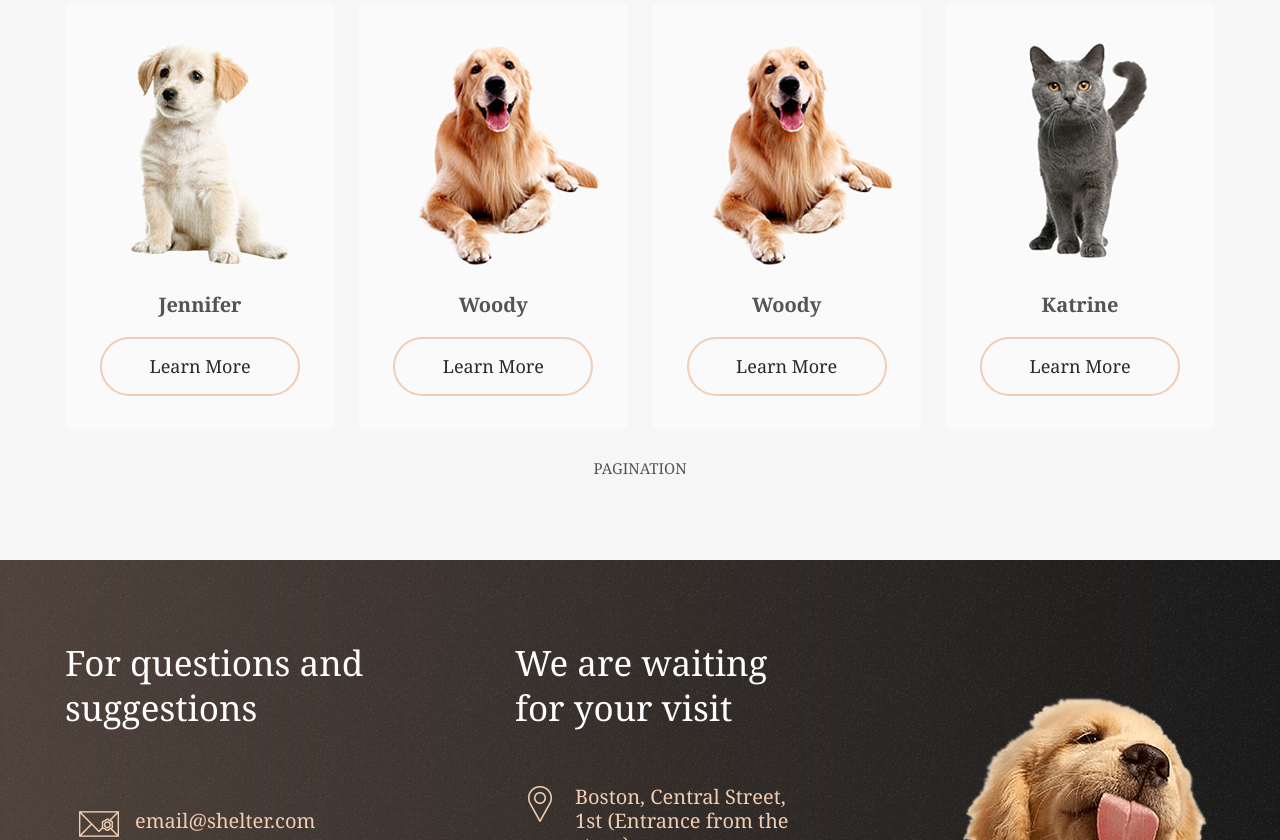
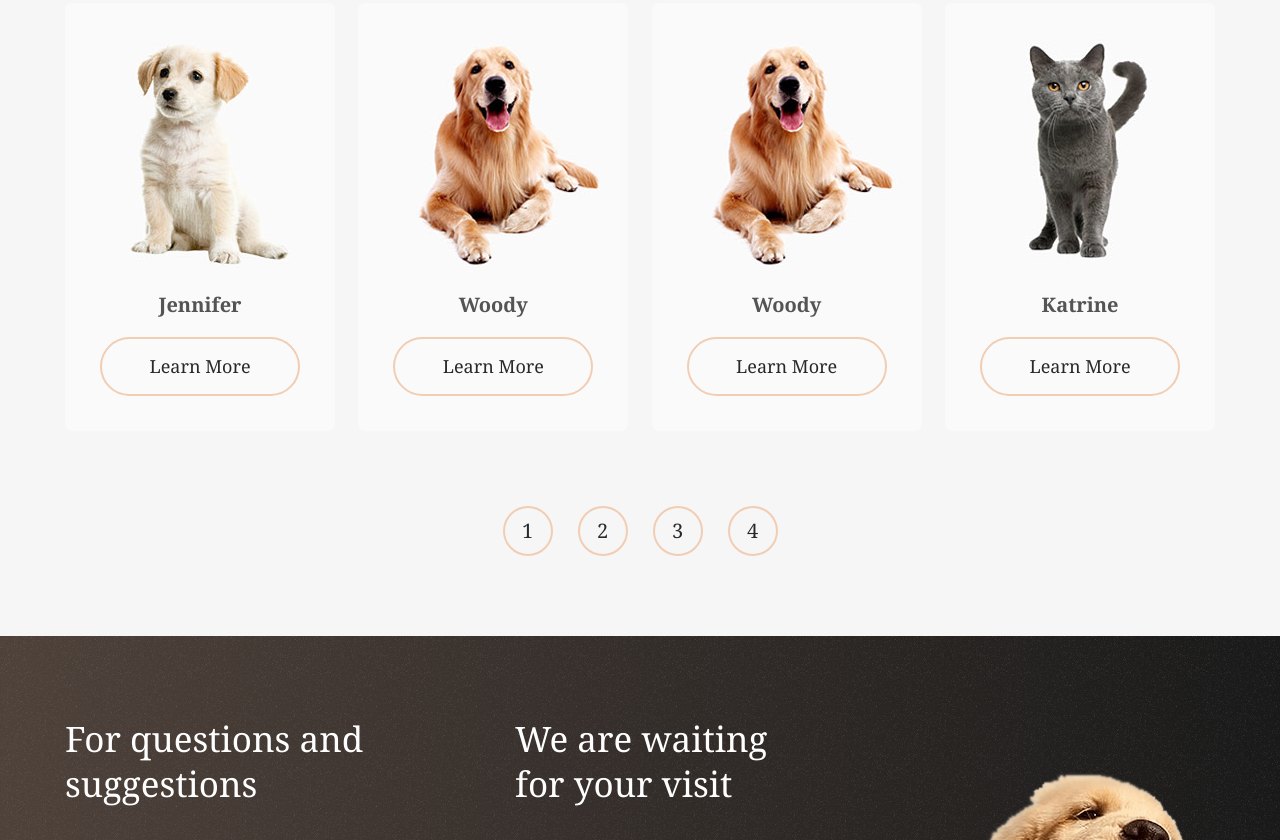
Before and after one commit to dmitry8/animal-shelter, a website: page source/pets.html in a window 1280 px wide. Shown: the part 814-1654 px from the top of the page. Drawn offline with nearby package versions, Linux system fonts and the light colour scheme; files that its build step writes are made by us from their sources.

Commit message:
Добавляет пагинацию, небольшой рефакторинг

```diff
--- a/source/pets.html
+++ b/source/pets.html
@@ -89,7 +89,20 @@
           </li>
         </ul>
 
-        PAGINATION
+        <ul class="pets__pagination-list">
+          <li class="pets__pagination-item">
+            <a class="pets__pagination-link" href="#">1</a>
+          </li>
+          <li class="pets__pagination-item">
+            <a class="pets__pagination-link" href="#">2</a>
+          </li>
+          <li class="pets__pagination-item">
+            <a class="pets__pagination-link" href="#">3</a>
+          </li>
+          <li class="pets__pagination-item">
+            <a class="pets__pagination-link" href="#">4</a>
+          </li>
+        </ul>
 
       </div>
     </section>
--- a/source/sass/blocks/modal.scss
+++ b/source/sass/blocks/modal.scss
@@ -1,12 +1,10 @@
 .modal-pet {
   display: flex;
   background-color: #fafafa;
-    // position: relative;
   width: 970px;
   min-height: 470px;
   border-radius: 10px;
   box-shadow: 0px 0px 20px 0px rgba(0,0,0,0.1);
-
   position: fixed;
   top: 50%;
   left: 50%;
--- a/source/sass/blocks/page-footer.scss
+++ b/source/sass/blocks/page-footer.scss
@@ -1,3 +1,3 @@
 .page-footer {
-    background-image: url(../img/noise-bg.png), linear-gradient(to right, rgba(79,66,59,1) 0%,rgba(25,25,25,1) 100%);
+  background-image: url(../img/noise-bg.png), linear-gradient(to right, rgba(79,66,59,1) 0%,rgba(25,25,25,1) 100%);
 }
--- a/source/sass/blocks/pets.scss
+++ b/source/sass/blocks/pets.scss
@@ -130,8 +130,8 @@
   background-size: 860px 80px;
 
   @media (min-resolution: 144dpi), (min-resolution: 1.5dppx) {
-      background-image: url(../img/sprite@2x.png);
-      background-position: -834px -34px;
+    background-image: url(../img/sprite@2x.png);
+    background-position: -834px -34px;
   }
 }
 
@@ -144,8 +144,40 @@
   flex-direction: row;
   flex-wrap: wrap;
   justify-content: space-between;
+  margin-bottom: 50px;
 }
 
 .pets__item--pets-page {
   margin-bottom: 25px;
 }
+
+.pets__pagination-list {
+  display: flex;
+}
+
+.pets__pagination-item {
+  margin-right: 25px;
+
+  &:last-child {
+    margin-right: 0;
+  }
+}
+
+.pets__pagination-link {
+  font-size: 20px;
+  display: flex;
+  justify-content: center;
+  align-items: center;
+  width: 50px;
+  height: 50px;
+  background-color: transparent;
+  border: 2px solid #f1cdb3;
+  border-radius: 40px;
+  cursor: pointer;
+  transition: all 0.2s;
+  color: #292929;
+
+  &:hover {
+    background-color: #f1cdb3;
+  }
+}
```
Also changed, not shown: source/index.html (+20 -13 lines), source/sass/blocks/about.scss (indentation only), source/sass/blocks/contacts.scss (indentation only), source/sass/blocks/donation.scss (indentation only), source/sass/blocks/help.scss (indentation only), source/sass/blocks/page-header.scss (indentation only). Lines whose indentation alone changed are shown as unchanged.
